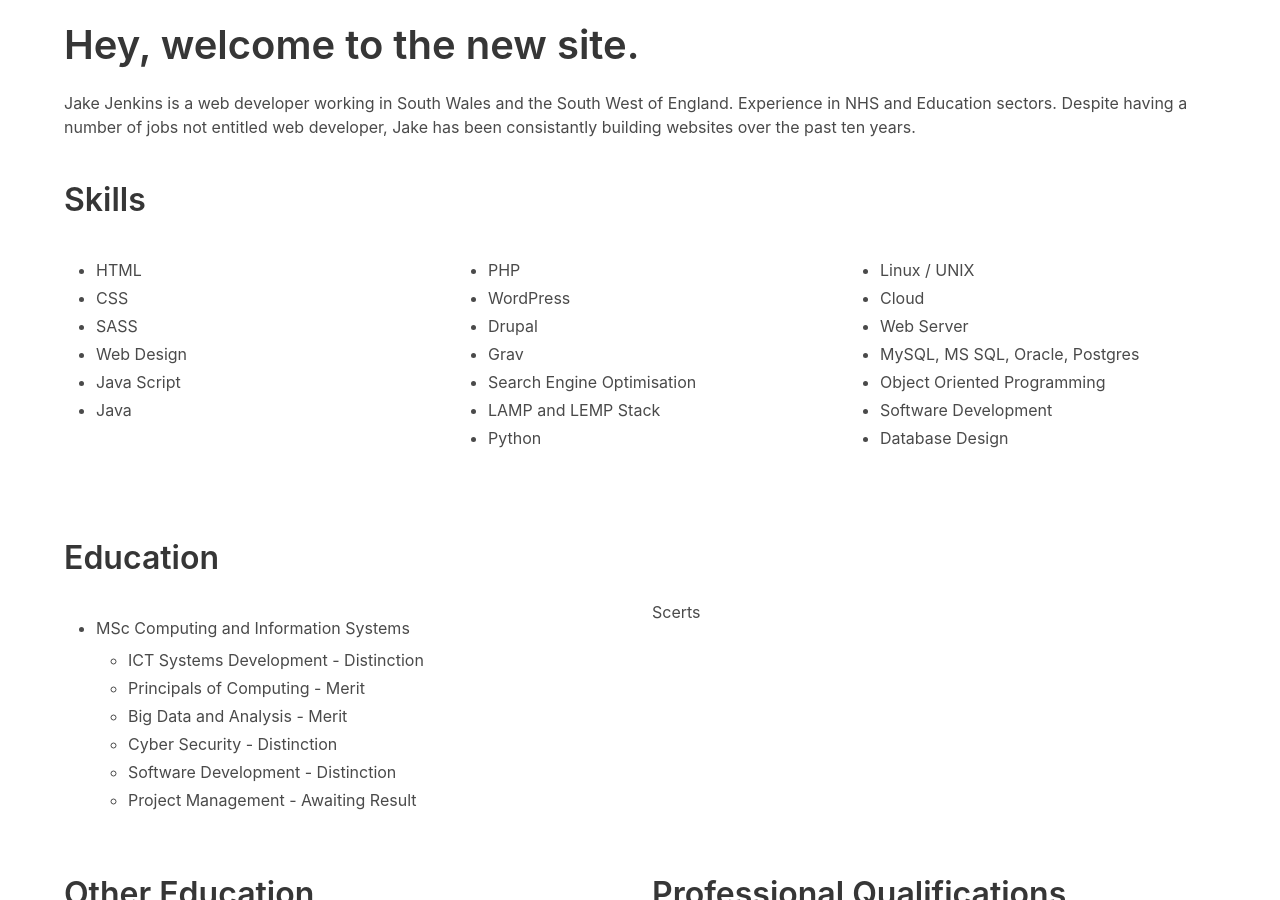
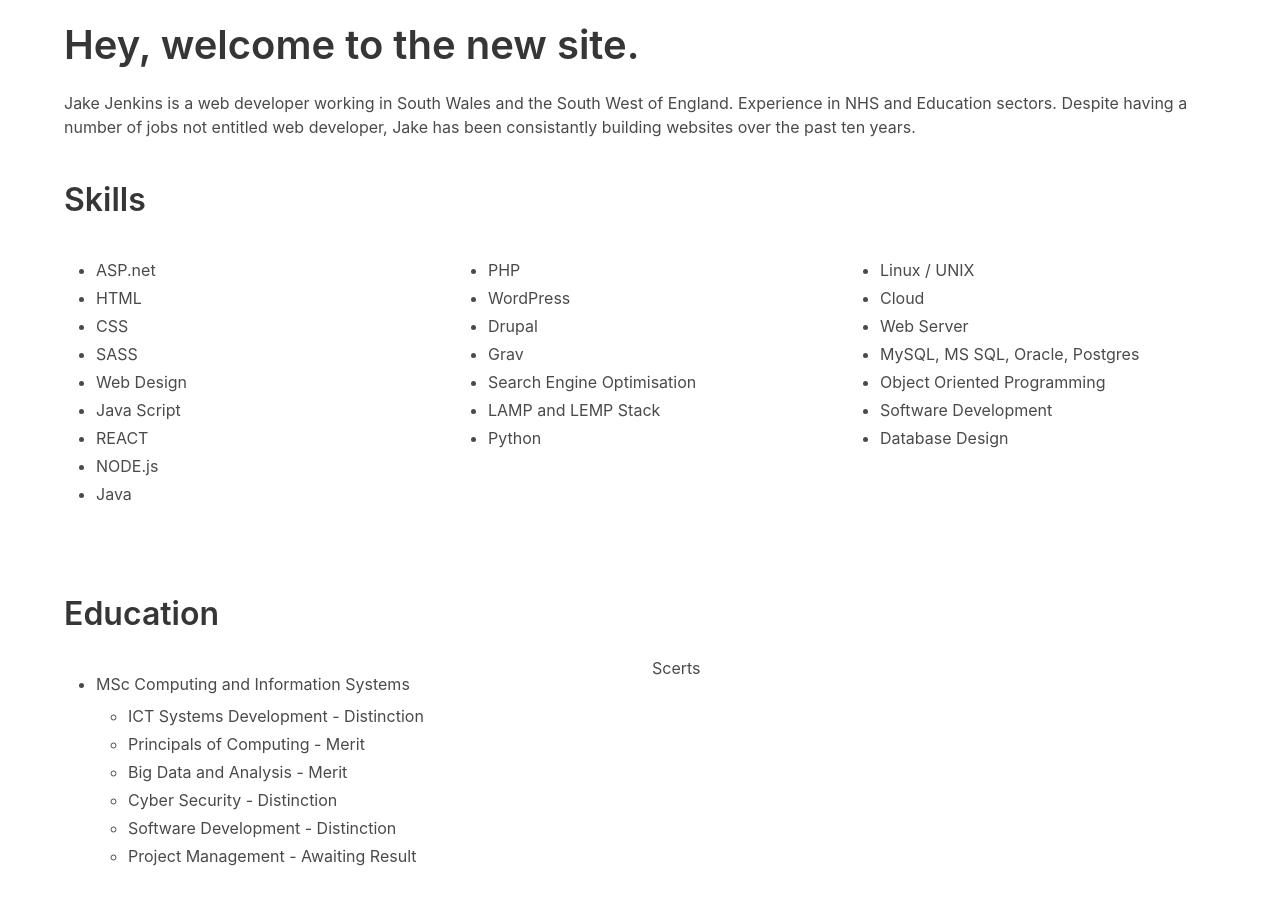
Before and after one commit to jake-jenkins/jjnx-bulma, a Jekyll site: the page built from index.markdown, in a window 1280 px wide and 900 px high, scrolled down 460 px. Built offline with Jekyll 4.4.1, drawn with Linux system fonts in a browser that asks for light colours; nearby versions of some CDN libraries.

Commit message:
Updated Index

```diff
--- a/index.markdown
+++ b/index.markdown
@@ -18,11 +18,14 @@ Jake Jenkins is a web developer working in South Wales and the South West of Eng
 <div class="columns">
   <div class="column">
     <ul>
+<li>ASP.net</li>
 <li>HTML</li>
 <li>CSS</li>
 <li>SASS</li>
 <li>Web Design</li>
 <li>Java Script</li>
+<li>REACT</li>
+<li>NODE.js</li>
 <li>Java</li>
 </ul>
   </div>
```
